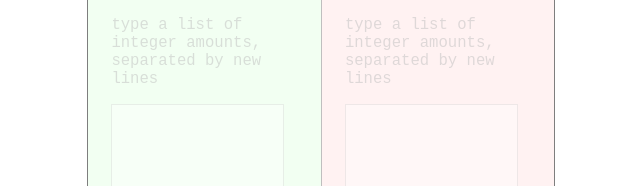
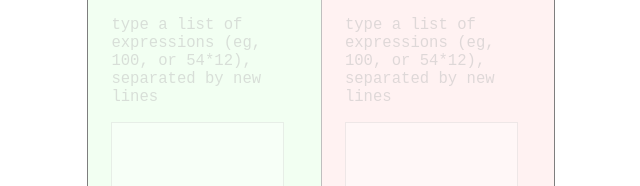
Before and after one commit to itsmeimtom/uni-budget, a plain HTML site: page index.html in a window 1280 px wide. Shown: the part 581-767 px from the top of the page, 319-959 px from the left. Drawn offline with Linux system fonts and the light colour scheme.

Commit message:
Update index.html

```diff
--- a/index.html
+++ b/index.html
@@ -137,14 +137,14 @@
 
 		<div class="money green">
 			<h2>income <span>during this period</span></h2>
-			<p>type a list of integer amounts, separated by new lines</p>
+			<p>type a list of expressions (eg, 100, or 54*12), separated by new lines</p>
 			<textarea cols="6" rows="10" id="incomes"></textarea>
 			<p id="incomes-output">£0</p>
 		</div>
 
 		<div class="money red">
 			<h2>outgoings <span>during this period</span></h2>
-			<p>type a list of integer amounts, separated by new lines</p>
+			<p>type a list of expressions (eg, 100, or 54*12), separated by new lines</p>
 			<textarea cols="6" rows="10" id="outgoings"></textarea>
 			<p id="outgoings-output">£0</p>
 		</div>
```
